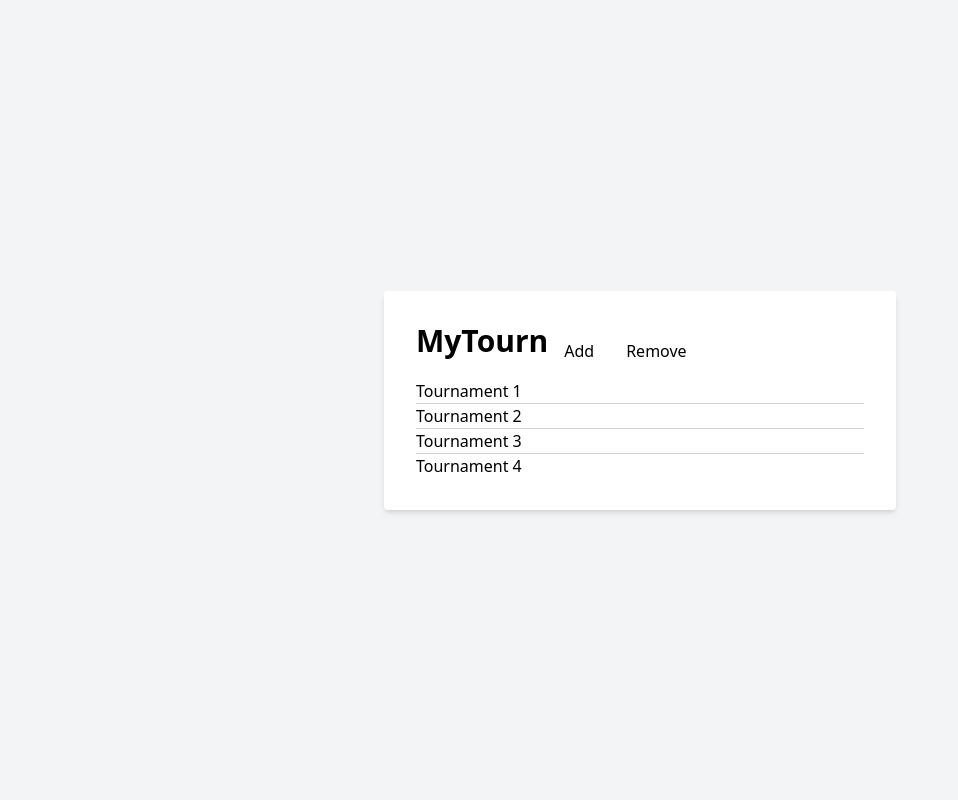
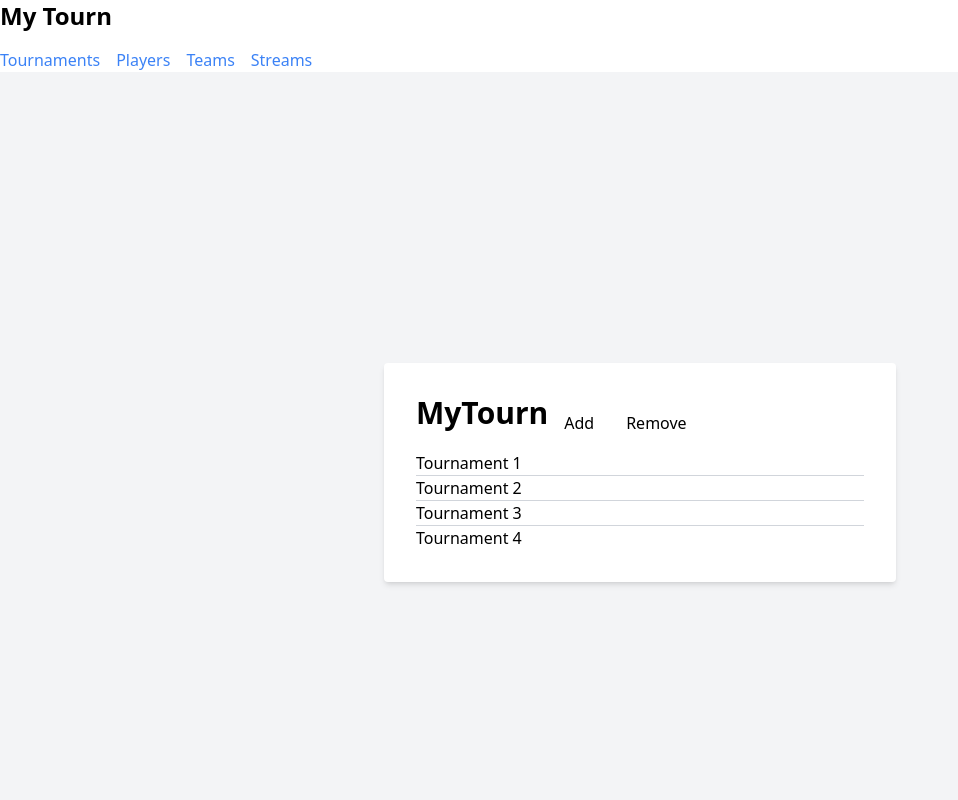
Before and after one commit to VictorVy/myTourn, a React (Vite) app in the folder client/: page / in a window 1280 px wide. Shown: the top 800 px of the page, without its empty margins (0-958 px from the left). Built offline with nearby package versions, Linux system fonts and the light colour scheme; no server answers.

Commit message:
Added navigation

```diff
--- a/client/src/App.jsx
+++ b/client/src/App.jsx
@@ -1,11 +1,8 @@
 import React, { useEffect, useState } from "react"
-import MyButton from './components/elements/Button.jsx';
 import LandingPage from "./components/pages/landingPage";
+import { BrowserRouter as Router, Route, Routes } from "react-router-dom";
+import NavBar from "./components/elements/NavBar.jsx";
 import TournamentPage from "./components/pages/tournamentInfoPage.jsx";
-import PlayerPage from "./components/pages/playerPage.jsx";
-import TeamPage from "./components/pages/teamPage.jsx";
-import SoloTable from "./components/elements/singleTable.jsx";
-import TeamTable from "./components/elements/teamTable.jsx";
 
 
 
@@ -19,15 +16,27 @@ function App() {
   }, []);
 
   return (
-    <>
-      <LandingPage></LandingPage>
-      <TournamentPage></TournamentPage>
-      <SoloTable>
-      </SoloTable>
-      <TeamTable></TeamTable>
-      <PlayerPage></PlayerPage>
-      <TeamPage></TeamPage>
-    </>
+    <Router>
+    <div>
+      <div>
+          <NavBar></NavBar>
+          <div className="">
+            <Routes>
+              <Route exact path="/" element = {
+                <><LandingPage></LandingPage> </>
+              }>
+
+            </Route>
+            <Route exact path="/Tournaments" element={
+              <TournamentPage></TournamentPage>
+            }>
+
+            </Route>
+          </Routes>
+          </div>
+      </div>
+    </div>
+    </Router>
   )
 }
 
--- /dev/null
+++ b/client/src/components/elements/NavBar.jsx
@@ -0,0 +1,19 @@
+import { Link } from 'react-router-dom'
+
+const NavBar = () => {
+    return (
+        <div>
+      <h1 className="text-2xl font-bold">My Tourn</h1>
+      <nav>
+        <div className='flex space-x-4 mt-4'>
+          <Link to="/tournaments" className="text-blue-500 hover:text-blue-700">Tournaments</Link>
+          <a href="/" className="text-blue-500 hover:text-blue-700">Players</a>
+          <a href="/" className="text-blue-500 hover:text-blue-700">Teams</a>
+          <a href="/" className="text-blue-500 hover:text-blue-700">Streams</a>
+        </div>
+      </nav>
+    </div>
+    );
+}
+
+export default NavBar;
--- a/client/src/components/pages/playerPage.jsx
+++ b/client/src/components/pages/playerPage.jsx
@@ -22,6 +22,7 @@ const PlayerPage = () => {
       <div className="max-w-lg w-full bg-white p-8 rounded shadow-md">
         <div className="flex justify-center mb-8">
           <h1 className="text-3xl font-bold">Player Details</h1>
+          <button className=''>Back</button>
         </div>
         <div className="mb-4">
           <p><strong>Display Name:</strong> {player.displayName}</p>
--- a/client/src/components/pages/teamPage.jsx
+++ b/client/src/components/pages/teamPage.jsx
@@ -1,4 +1,6 @@
 import React from 'react';
+
+
 
 const TeamPage = () => {
   const team = {
@@ -11,11 +13,14 @@ const TeamPage = () => {
     coach: 'Coach Name'
   };
 
+
+
   return (
     <div className="bg-gray-100 min-h-screen flex items-center justify-center">
       <div className="max-w-lg w-full bg-white p-8 rounded shadow-md">
         <div className="flex justify-center mb-8">
           <h1 className="text-3xl font-bold">Team Details</h1>
+          <button className=''>Back</button>
         </div>
         <div className="mb-4">
           <p><strong>Team Name:</strong> {team.name}</p>
```
